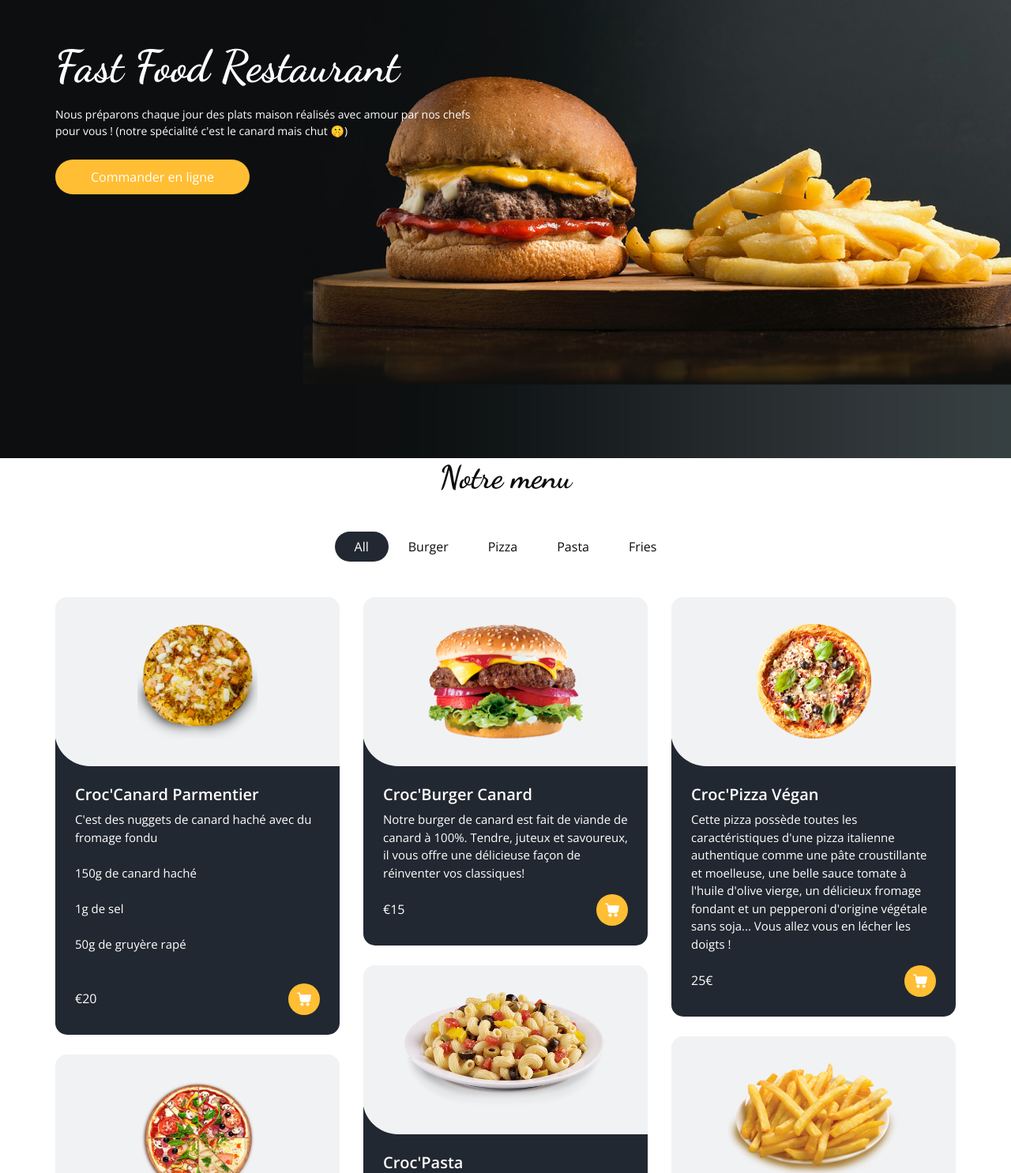
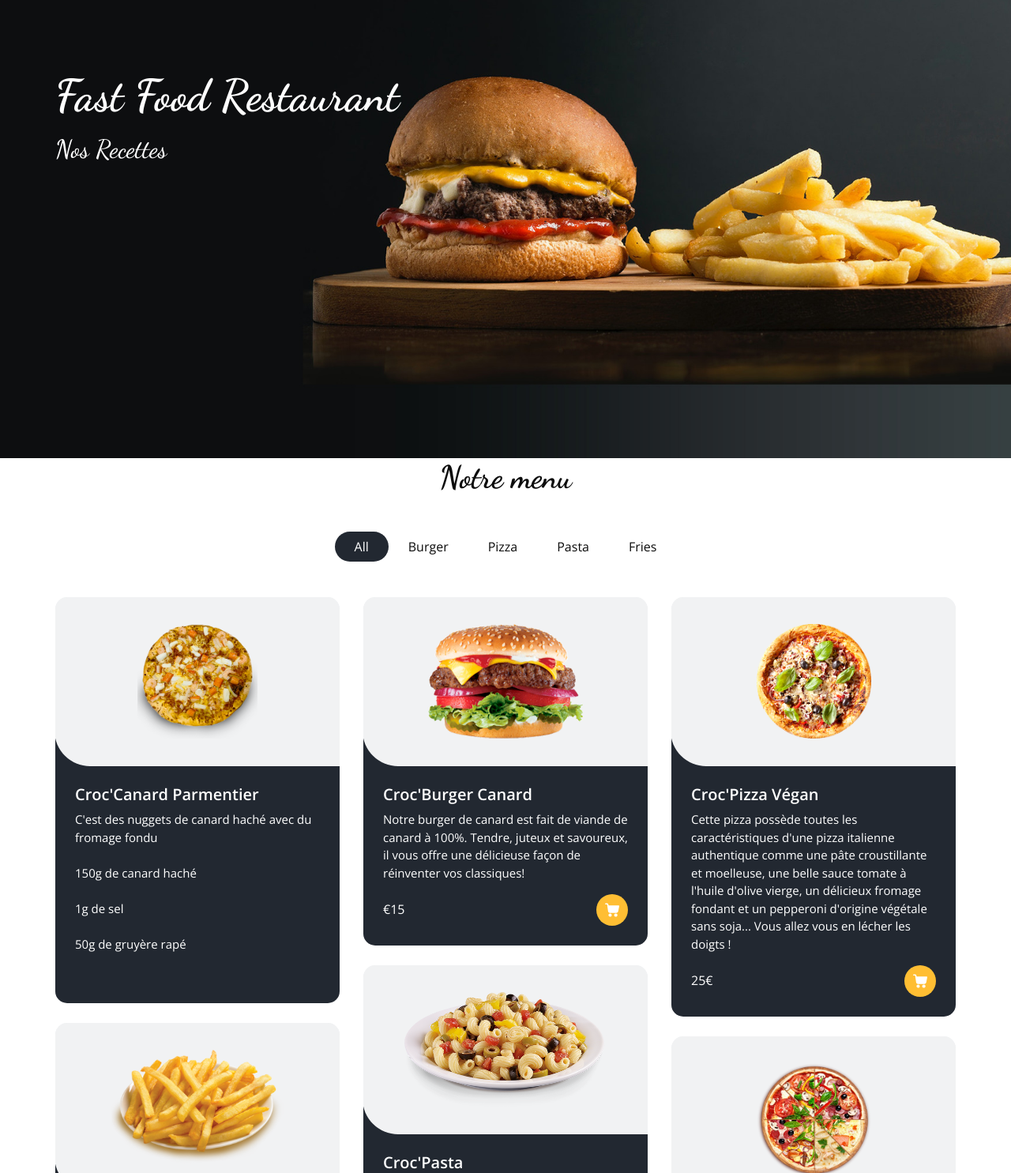
Before and after one commit to Cyber-Thibaut/Croc-Canard, a plain HTML site: page recettes.html in a window 1280 px wide. Shown: the part 220-1705 px from the top of the page at 79% size. Drawn offline with nearby package versions, Linux system fonts and the light colour scheme; some packages are replaced by stand-ins of ours.

Commit message:
Update recettes.html

```diff
--- a/recettes.html
+++ b/recettes.html
@@ -8,11 +8,11 @@
   <meta name="viewport" content="width=device-width, initial-scale=1, shrink-to-fit=no" />
   <!-- Site Metas -->
   <meta name="keywords" content="" />
-  <meta name="description" content="" />
+  <meta name="description" content="Voici les recettes des burgers Croc Canard !" />
   <meta name="author" content="" />
   <link rel="shortcut icon" href="https://uploads.codesandbox.io/uploads/user/dbad7d1f-435d-479d-a975-53b906360cd5/DjaA-favicon.png" type="">
 
-  <title> Croc Canard </title>
+  <title> Croc Canard - Nos Recettes </title>
 
   <!-- bootstrap core css -->
   <link rel="stylesheet" type="text/css" href="css/bootstrap.css" />
@@ -151,16 +151,7 @@
                     <h1>
                       Fast Food Restaurant
                     </h1>
-                    <p>
-                      Nous préparons chaque jour des plats maison réalisés avec amour par nos chefs pour vous !
-                      (notre spécialité c'est le canard mais chut 🤫)
-                    </p>
-                    <div class="btn-box">
-                      <a href="#" class="btn1">
-                        Commander en ligne
-                      </a>
-                    </div>
-                  </div>
+			  <h2>Nos Recettes</h2>
                 </div>
         </div>
       </div>
@@ -202,65 +193,6 @@
                   <p>
 C'est des nuggets de canard haché avec du fromage fondu<br></br>150g de canard haché<br></br>1g de sel<br></br>50g de gruyère rapé<br></br>
                   </p>
-                  <div class="options">
-                    <h6>
-                      €20
-                    </h6>
-                    <a href="#">
-                      <svg version="1.1" id="Capa_1" xmlns="http://www.w3.org/2000/svg" xmlns:xlink="http://www.w3.org/1999/xlink" x="0px" y="0px" viewBox="0 0 456.029 456.029" style="enable-background:new 0 0 456.029 456.029;" xml:space="preserve">
-                        <g>
-                          <g>
-                            <path d="M345.6,338.862c-29.184,0-53.248,23.552-53.248,53.248c0,29.184,23.552,53.248,53.248,53.248
-                         c29.184,0,53.248-23.552,53.248-53.248C398.336,362.926,374.784,338.862,345.6,338.862z" />
-                          </g>
-                        </g>
-                        <g>
-                          <g>
-                            <path d="M439.296,84.91c-1.024,0-2.56-0.512-4.096-0.512H112.64l-5.12-34.304C104.448,27.566,84.992,10.67,61.952,10.67H20.48
-                         C9.216,10.67,0,19.886,0,31.15c0,11.264,9.216,20.48,20.48,20.48h41.472c2.56,0,4.608,2.048,5.12,4.608l31.744,216.064
-                         c4.096,27.136,27.648,47.616,55.296,47.616h212.992c26.624,0,49.664-18.944,55.296-45.056l33.28-166.4
-                         C457.728,97.71,450.56,86.958,439.296,84.91z" />
-                          </g>
-                        </g>
-                        <g>
-                          <g>
-                            <path d="M215.04,389.55c-1.024-28.16-24.576-50.688-52.736-50.688c-29.696,1.536-52.224,26.112-51.2,55.296
-                         c1.024,28.16,24.064,50.688,52.224,50.688h1.024C193.536,443.31,216.576,418.734,215.04,389.55z" />
-                          </g>
-                        </g>
-                        <g>
-                        </g>
-                        <g>
-                        </g>
-                        <g>
-                        </g>
-                        <g>
-                        </g>
-                        <g>
-                        </g>
-                        <g>
-                        </g>
-                        <g>
-                        </g>
-                        <g>
-                        </g>
-                        <g>
-                        </g>
-                        <g>
-                        </g>
-                        <g>
-                        </g>
-                        <g>
-                        </g>
-                        <g>
-                        </g>
-                        <g>
-                        </g>
-                        <g>
-                        </g>
-                      </svg>
-                    </a>
-                  </div>
                 </div>
               </div>
             </div>
```
